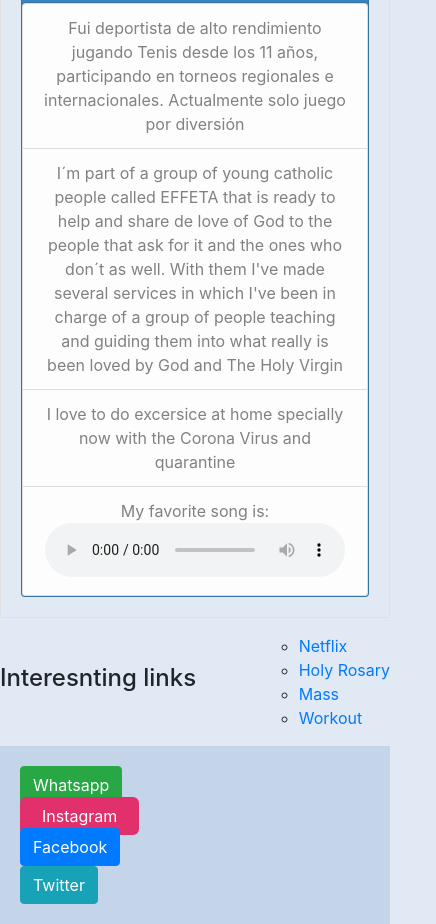
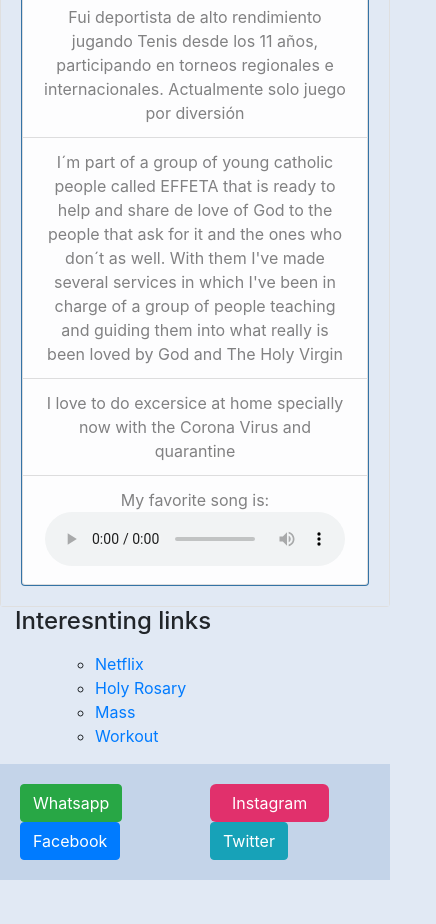
Before and after one commit to nmunar/nmunar.github.io, a plain HTML site: page index.html in a window 390 px wide. Shown: the part 3870-4794 px from the top of the page, 436 px wide, since content can reach past the window. After the commit the page ends 4750 px from the top, so only its background shows below. Drawn offline with nearby package versions, Linux system fonts and the light colour scheme.

Commit message:
Final commit

```diff
--- a/index.html
+++ b/index.html
@@ -29,8 +29,7 @@
         #div-4 {
             display: flex;
             align-items: center;
-            align-self:center;
-            justify-content: space-between;
+            justify-content: space-around;
         }
 
 
@@ -178,7 +177,7 @@
                         </div>
                         <div class="col order-last">
                             <h2 id="IP">Personal information</h2>
-                            <table style="width: 400px; height: 232px;" class="table table-sm">
+                            <table class="table table-sm">
                                 <tbody>
                                     <tr>
                                         <th>Born date</th>
@@ -284,17 +283,17 @@
                                             <img src="/assets/img perfil.jpeg" class="d-block w-100" alt="Foto de mi">
                                         </div>
                                         <div class="carousel-item">
-                                            <iframe class="d-block w-100 width="560" height="315"
+                                            <iframe class="d-block w-100 width=" 560" height="315"
                                                 src="https://www.youtube.com/embed/9qvzfIFh2Rk" frameborder="0"
                                                 allow="accelerometer; autoplay; encrypted-media; gyroscope; picture-in-picture"
                                                 allowfullscreen></iframe> </div>
                                         <div class="carousel-item">
-                                            <iframe  class="d-block w-100 width="560" height="315"
+                                            <iframe class="d-block w-100 width=" 560" height="315"
                                                 src="https://www.youtube.com/embed/IWiCiBy75Mg" frameborder="0"
                                                 allow="accelerometer; autoplay; encrypted-media; gyroscope; picture-in-picture"
                                                 allowfullscreen></iframe> </div>
                                         <div class="carousel-item">
-                                            <iframe  class="d-block w-100 width="560" height="315"
+                                            <iframe class="d-block w-100 width=" 560" height="315"
                                                 src="https://www.youtube.com/embed/OviCRLPmZj8" frameborder="0"
                                                 allow="accelerometer; autoplay; encrypted-media; gyroscope; picture-in-picture"
                                                 allowfullscreen></iframe>
@@ -364,8 +363,8 @@
                                             <img src="/assets/img8.jpeg" class="d-block w-100" alt="Foto de EFFETÁ">
                                         </div>
                                         <div class="carousel-item">
-                                            <video  class="d-block w-100" src="/assets/vid2.mp4" width="640" height="480" autoplay muted
-                                                loop></video>
+                                            <video class="d-block w-100" src="/assets/vid2.mp4" width="640" height="480"
+                                                autoplay muted loop></video>
                                         </div>
                                     </div>
                                     <a class="carousel-control-prev" href="#carouselExampleControls1" role="button"
@@ -411,7 +410,7 @@
             </div>
         </div>
         <section>
-            <div id="div-4">
+            <div class="container-fluid">
                 <h4>Interesnting links</h4>
                 <ul>
                     <ul>
@@ -428,17 +427,17 @@
     </main>
     <footer>
         <div class="row" id="div-4">
-            <div class="col-sm">
+            <div class="col">
                 <a class="btn btn-success" href="https://api.whatsapp.com/send?phone= +57 314 467 9915">Whatsapp</a>
             </div>
-            <div class="col-sm">
+            <div class="col">
                 <a class="button" href="https://www.instagram.com/munarnicolas/?hl=es-la">Instagram</a>
             </div>
-            <div class="col-sm">
+            <div class="col">
 
                 <a class="btn btn-primary" href="https://www.facebook.com/nicolas.munargonzalez">Facebook</a>
             </div>
-            <div class="col-sm">
+            <div class="col">
                 <a class="btn btn-info" href="https://twitter.com/123muner456">Twitter</a>
             </div>
         </div>
```
